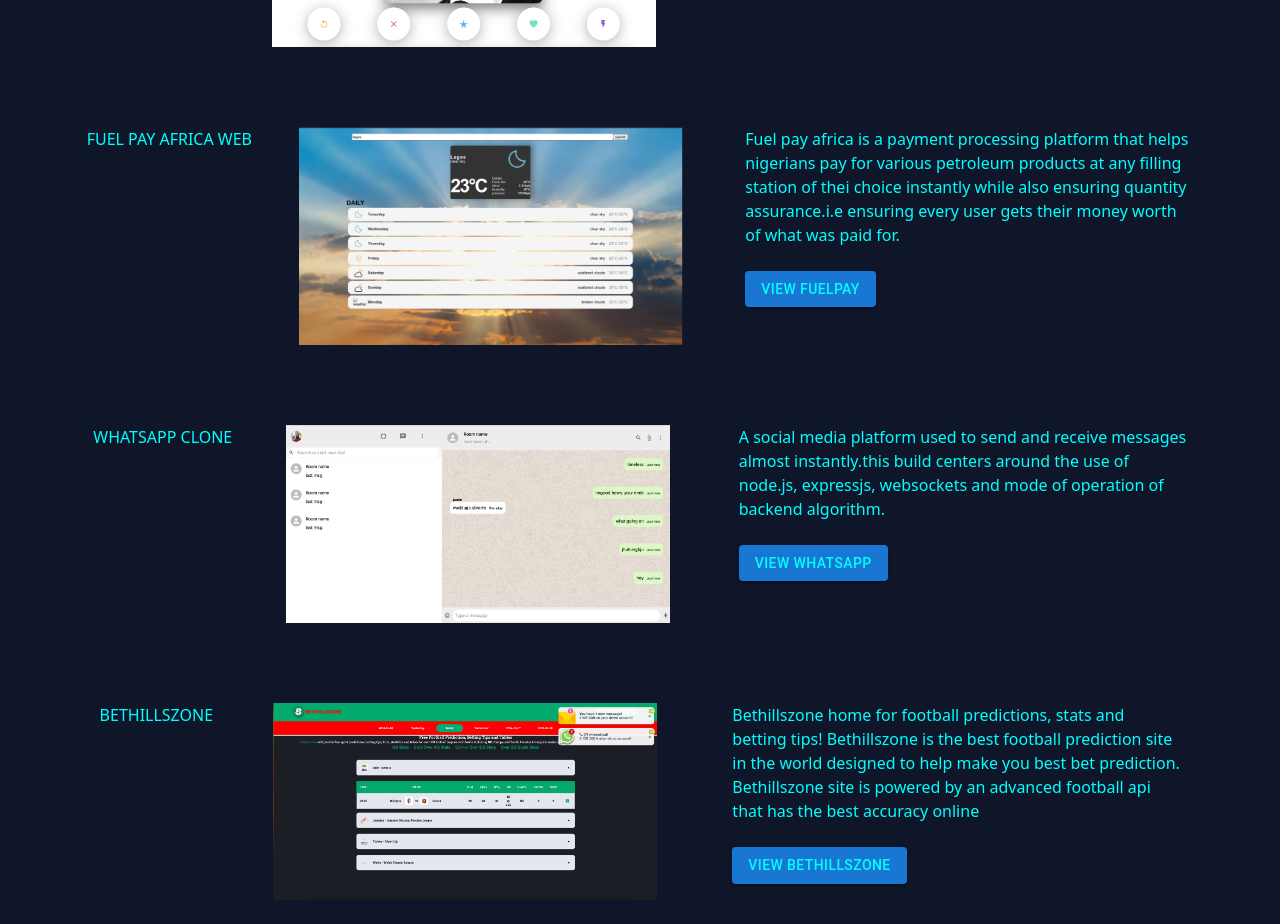
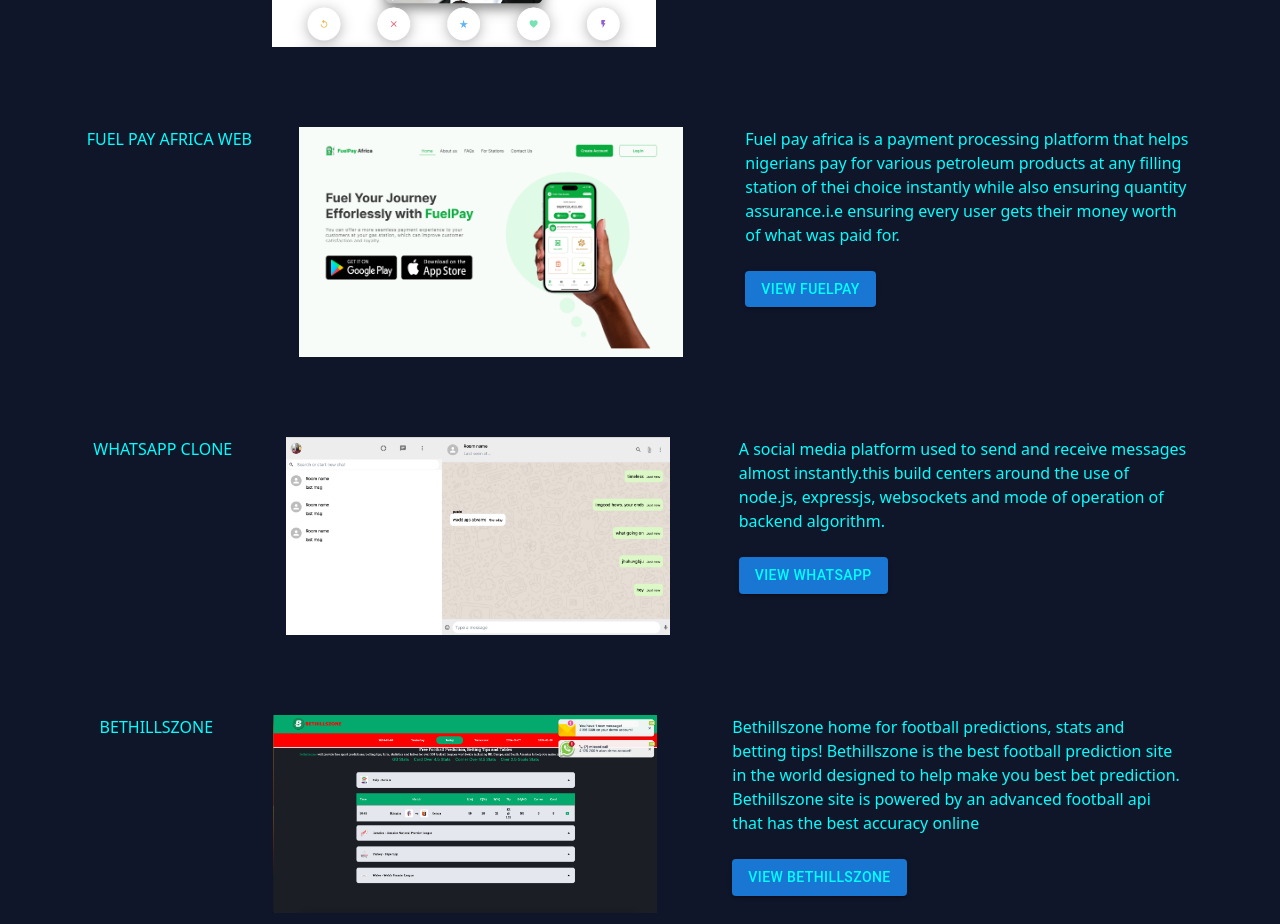
Before and after one commit to Caesarfeuher/Modern-portfolio, a Next.js app: page /projects in a window 1280 px wide. Shown: the part 2260-3184 px from the top of the page. Built offline with nearby package versions, Linux system fonts and the light colour scheme.

Commit message:
third commit

```diff
--- a/components/projects-components/projects.js
+++ b/components/projects-components/projects.js
@@ -133,7 +133,7 @@
       <div className="flex justify-evenly p-10">
       <h2>FUEL PAY AFRICA WEB</h2>
         <div className="w-1/3 pr-4">
-        <Image src={'/weather.jpg'} width={400} height={250} />
+        <Image src={'/preview.jpg'} width={400} height={250} />
         </div>
 
         <div className="w-2/3 max-w-md">
```
Also changed, not shown: public/preview.jpg (added).
